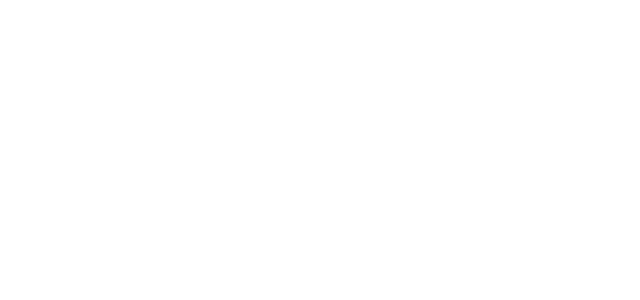
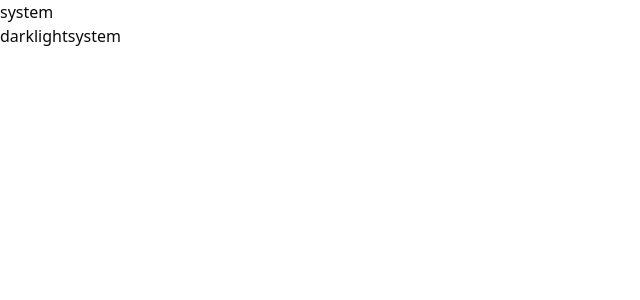
Before and after one commit to aligheisar/echo-shelf, a React (Vite) app: page / in a window 1280 px wide. Shown: the top 300 px of the page, without its empty margins (0-640 px from the left). Built offline with nearby package versions, Linux system fonts and the light colour scheme.

Commit message:
replace context with zustand in theme

```diff
--- a/src/Root.tsx
+++ b/src/Root.tsx
@@ -1,9 +1,8 @@
+import { ThemeSwitcher } from "@/components/ThemeSwitcher";
 import "@/globals.css";
 
-import Providers from "@/context/providers";
-
 const Root = () => {
-  return <Providers>{null}</Providers>;
+  return <ThemeSwitcher />;
 };
 
 export default Root;
--- /dev/null
+++ b/src/components/ThemeSwitcher.tsx
@@ -0,0 +1,17 @@
+import { useThemeStore } from "@/store/theme-store";
+
+const ThemeSwitcher = () => {
+  const theme = useThemeStore((state) => state.theme);
+  const setTheme = useThemeStore((state) => state.setTheme);
+
+  return (
+    <div>
+      <h1>{theme}</h1>
+      <button onClick={() => setTheme("dark")}>dark</button>
+      <button onClick={() => setTheme("light")}>light</button>
+      <button onClick={() => setTheme("system")}>system</button>
+    </div>
+  );
+};
+
+export { ThemeSwitcher };
--- a/src/context/providers.tsx
+++ /dev/null
@@ -1,8 +0,0 @@
-import type { ReactNode } from "react";
-import ThemeProvider from "@/context/theme-provider";
-
-const Providers = ({ children }: { children: ReactNode }) => {
-  return <ThemeProvider>{children}</ThemeProvider>;
-};
-
-export default Providers;
--- a/src/context/theme-context.tsx
+++ /dev/null
@@ -1,12 +0,0 @@
-import { createContext } from "react";
-
-export type Theme = "dark" | "light" | "system";
-
-export type ContextValues = {
-  theme: Theme;
-  setTheme: (theme: Theme) => void;
-};
-
-const themeContext = createContext<ContextValues | null>(null);
-
-export default themeContext;
--- a/src/context/theme-provider.tsx
+++ /dev/null
@@ -1,45 +0,0 @@
-import { useEffect, useState, type ReactNode } from "react";
-import themeContext, {
-  type ContextValues,
-  type Theme,
-} from "@/context/theme-context";
-
-const ThemeProvider = ({ children }: { children: ReactNode }) => {
-  const [theme, setTheme] = useState<Theme>(
-    () => (localStorage.getItem("ui-theme") as Theme) || "system"
-  );
-
-  useEffect(() => {
-    const root = window.document.documentElement;
-
-    root.classList.remove("light", "dark");
-
-    if (theme === "system") {
-      const systemTheme = window.matchMedia("(prefers-color-scheme: dark)")
-        .matches
-        ? "dark"
-        : "light";
-
-      root.classList.add(systemTheme);
-      return;
-    }
-
-    root.classList.add(theme);
-  }, [theme]);
-
-  const contextValues: ContextValues = {
-    theme,
-    setTheme(theme) {
-      localStorage.setItem("ui-theme", theme);
-      setTheme(theme);
-    },
-  };
-
-  return (
-    <themeContext.Provider value={contextValues}>
-      {children}
-    </themeContext.Provider>
-  );
-};
-
-export default ThemeProvider;
--- /dev/null
+++ b/src/store/theme-store.ts
@@ -0,0 +1,69 @@
+import { create } from "zustand";
+import { persist } from "zustand/middleware";
+
+type Theme = "dark" | "light" | "system";
+
+type State = {
+  theme: Theme;
+};
+
+type Action = {
+  setTheme: (theme: Theme) => void;
+};
+
+const useThemeStore = create<State & Action>()(
+  persist(
+    (set) => ({
+      theme: "system",
+      setTheme(theme) {
+        set({ theme });
+        applyTheme(theme);
+      },
+    }),
+    {
+      name: "ui-theme",
+      storage: {
+        getItem: (name) => {
+          const value = localStorage.getItem(name);
+          return value ? JSON.parse(value) : null;
+        },
+        setItem: (name, value) => {
+          localStorage.setItem(name, JSON.stringify(value));
+        },
+        removeItem: (name) => {
+          localStorage.removeItem(name);
+        },
+      },
+    }
+  )
+);
+
+const applyTheme = (theme: Theme) => {
+  const root = window.document.documentElement;
+  root.classList.remove("light", "dark");
+
+  if (theme === "system") {
+    const systemTheme = window.matchMedia("(prefers-color-scheme: dark)")
+      .matches
+      ? "dark"
+      : "light";
+    root.classList.add(systemTheme);
+  } else {
+    root.classList.add(theme);
+  }
+};
+
+if (typeof window !== "undefined") {
+  const initialTheme = useThemeStore.getState().theme;
+  applyTheme(initialTheme);
+
+  const mediaQuery = window.matchMedia("(prefers-color-scheme: dark)");
+  mediaQuery.addEventListener("change", () => {
+    const currentTheme = useThemeStore.getState().theme;
+    if (currentTheme === "system") {
+      applyTheme("system");
+    }
+  });
+}
+
+export { useThemeStore };
```
